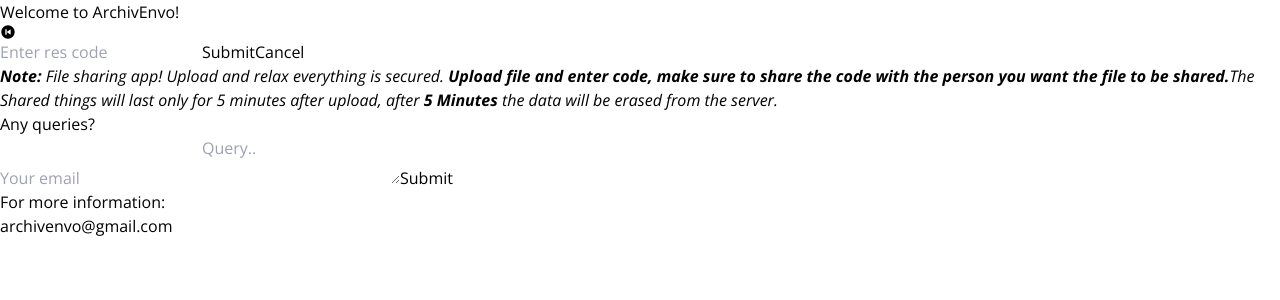
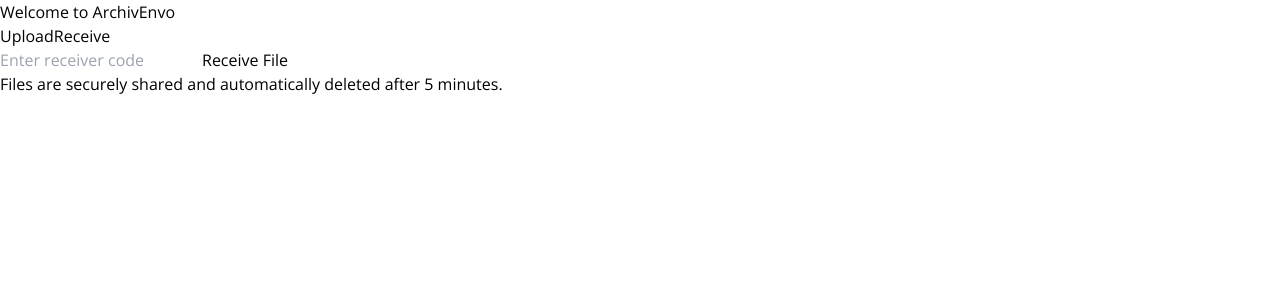
Before and after one commit to MohassinHussain/fylz, a React (Vite) app in the folder archivenvo/: page / in a window 1280 px wide. Both pictures are taken after a click on the button "Receive". Shown: the top 300 px of the page. Built offline with nearby package versions, Linux system fonts and the light colour scheme; a web font is replaced by a local one.

Commit message:
UI UX Updated

```diff
--- a/archivenvo/src/Components/LandingPage.jsx
+++ b/archivenvo/src/Components/LandingPage.jsx
@@ -1,469 +1,249 @@
-import React, { useEffect, useState, useRef } from "react";
-import axios from "axios";
-// import PreviousButton from "./PreviousButton";
-import { BiSolidSkipPreviousCircle } from "react-icons/bi";
-import TermsAndFooter from "./TermsAndFooter";
-// import DemoVideo from "./DemoVideo";
-import TextSender from "./TextSender";
-import Previous from "./Previous";
 
-import ReactGA from 'react-ga4';
 
-export default function LandingPage(props) {
-  // useEffect(()=>{
-  //   ReactGA.pageview(window.location.pathname)
-  // }, [])
-  ReactGA.send({
-    hitType: "pageview",
-    page: "/",
-    title: "LANDING"
-  })
-  //activators
-  const [receiveClicked, setReceiveClicked] = useState(false);
-  const [uploadClicked, setUploadClicked] = useState(false);
-  const [uploadFilesClicked, setUploadFilesClicked] = useState(false);
-  const [submitCodeClicked, setSubmitCodeClicked] = useState(false);
-  const [showDownloadButton, setShowDownloadButton] = useState(false);
-  const [alerter, setAlerter] = useState("");
-  const [showCode, setShowCode] = useState(false);
-  const [copiedCode, setCopiedCode] = useState(false);
+import React, { useState, useRef } from 'react';
+import axios from 'axios';
+import { BiSolidSkipPreviousCircle, BiUpload, BiDownload, BiCopy } from 'react-icons/bi';
 
-  //for text uploading
-  const [uploadTextClicked, setUploadTextClicked] = useState(false);
+const LandingPage = () => {
+  const [activeTab, setActiveTab] = useState('upload');
+  const [file, setFile] = useState(null);
+  const [code, setCode] = useState('');
+  const [receiverCode, setReceiverCode] = useState('');
+  const [alertMessage, setAlertMessage] = useState('');
+  const [isLoading, setIsLoading] = useState(false);
+  const [isUploading, setIsUploading] = useState(false);
+  const [isReceiving, setIsReceiving] = useState(false);
+  const [uploadProgress, setUploadProgress] = useState(0);
+  const [receiveProgress, setReceiveProgress] = useState(0);
+  const [receivedFile, setReceivedFile] = useState(null);
+  const [uploadAlertMessage, setUploadAlertMessage] = useState('');
+  const [receiveAlertMessage, setReceiveAlertMessage] = useState('');
+  const [sharableCode, setSharableCode] = useState(null); // Added state for sharable code
+  const fileInputRef = useRef(null);
 
-  //file
-  const [selectedFile, setSelectedFile] = useState("");
-  const [code, setCode] = useState("");
+  const handleFileChange = (e) => {
+    setFile(e.target.files[0]);
+  };
 
-  //encoding code
-  const [secretCode, setSecretCode] = useState("");
+  const handleUpload = async (e) => {
+    e.preventDefault();
+    if (!file || !code) {
+      setUploadAlertMessage("Please select a file and enter a code.");
+      return;
+    }
 
-  //receive
-  const [receiverCode, setReceiverCode] = useState("");
-  //cancel request
-  const cancelTokenSource = useRef(null);
-
-  // useEffect(()=>{
-  //   console.log(typeof(selectedFile));
-  // }, [])
-
-  let encoded = "";
-  const [dispCode, setDispCode] = useState("");
-
-  //upload clicked
-  const submitFilesCode = async (e) => {
-    e.preventDefault();
-    if (code === "" || code === " ") {
-      setAlerter("Enter code First..");
-    } else {
-      // console.log(code, selectedFile);
-      const chars =
-        "ABCDEFGHIJKLMNOPQRSTUVWXYZASDaasddhsnkfdjrtuoeosjWERTYUIOP{:MXK<C>LSMSHAK<>shskshwik";
-      let result = "";
-      for (let i = 0; i < 6; i++) {
-        result += chars.charAt(Math.floor(Math.random() * chars.length));
-      }
-      //  setCode("code+result")
-      encoded = code + result;
-      setUploadFilesClicked(true);
-      setDispCode(encoded);
+    setIsUploading(true);
+    setUploadProgress(0);
     const formData = new FormData();
-      formData.append("code", encoded);
-      formData.append("file", selectedFile);
-
-      cancelTokenSource.current = axios.CancelToken.source();
+    formData.append("file", file);
+    formData.append("code", code);
 
     try {
-        const result = await axios.post(
+      const response = await axios.post(
         "https://archivenvo.onrender.com/file-upload",
         formData,
         {
-            headers: {
-              "Content-Type": "multipart/form-data",
+          headers: { "Content-Type": "multipart/form-data" },
+          onUploadProgress: (progressEvent) => {
+            const percentCompleted = Math.round((progressEvent.loaded * 100) / progressEvent.total);
+            setUploadProgress(percentCompleted);
           },
-            cancelToken: cancelTokenSource.current.token,
         }
       );
-        //
-        setShowCode(true);
-        console.log(result.data);
-        setAlerter("Uploaded");
-
-        // setCode("");x
-        // setSelectedFile();
-        setUploadFilesClicked(false);
+      setSharableCode(code); // Set sharable code after successful upload
+      setUploadAlertMessage("File uploaded successfully!");
     } catch (error) {
-        if (axios.isCancel(error)) {
-          console.log("Request canceled:", error.message);
-        } else {
-          console.log("ERROR NEAR UPLOADING CANCELLATION", error);
-        }
-        setUploadFilesClicked(false);
-      }
+      setUploadAlertMessage("Error uploading file. Please try again.");
+    } finally {
+      setIsUploading(false);
+      setUploadProgress(0);
     }
   };
 
-  function cancelled() {
-    setUploadFilesClicked(false);
-    if (cancelTokenSource.current) {
-      cancelTokenSource.current.cancel("Operation canceled by the user.");
-    }
+  const handleReceive = async (e) => {
+    e.preventDefault();
+    if (!receiverCode) {
+      setReceiveAlertMessage("Please enter a receiver code.");
+      return;
     }
 
-  const [received, setReceived] = useState(null);
-  const [url, setUrl] = useState("");
-
-  const [receivedUserText, setReceivedUserText] = useState("");
-
-  const submittedReceiveCode = async (e) => {
-    e.preventDefault();
-    // console.log(receiverCode);
-    setSubmitCodeClicked(true);
-    cancelTokenSource.current = axios.CancelToken.source();
-
+    setIsReceiving(true);
+    setReceiveProgress(0);
     try {
       const response = await axios.post(
         "https://archivenvo.onrender.com/file-get",
+        { receiverCode },
         {
-          receiverCode,
+          onDownloadProgress: (progressEvent) => {
+            const percentCompleted = Math.round((progressEvent.loaded * 100) / progressEvent.total);
+            setReceiveProgress(percentCompleted);
           },
-        { cancelToken: cancelTokenSource.current.token }
+        }
       );
-      const fileName = response.data.data?.fileName;
-      const userText = response.data.data.userText;
-      setReceivedUserText(response.data.data.userText);
-      // console.log(receivedUserText);
-
-      if (fileName) {
-        setUrl(`https://archivenvo.onrender.com/my-files/${fileName}`);
-        setReceived(response.data.data);
-        setAlerter("Got File");
-        setShowDownloadButton(true);
-
-        // setSubmitCodeClicked(false);
+      if (response.data.data.fileName) {
+        setReceivedFile({
+          fileName: response.data.data.fileName,
+          url: `https://archivenvo.onrender.com/my-files/${response.data.data.fileName}`
+        });
+        setReceiveAlertMessage("File received successfully!");
       } else {
-        // console.error("No fileName in response data");
-        // setAlerter("No file exist with the code/ please enter precisely");
-        if (userText) {
-          console.log("USER TEXT RECEIVED: ", userText);
-          setAlerter("The required test is: ");
-          // setSubmitCodeClicked(false);
-        } else {
-          setSubmitCodeClicked(false);
-          console.error("No fileName in response data");
-          setAlerter(
-            "No file/ text exist with the code. Please enter precisely"
-          );
+        setReceiveAlertMessage("No file found with this code.");
       }
-        setSubmitCodeClicked(false);
-      }
-      setReceiverCode("");
-      setSubmitCodeClicked(false);
     } catch (error) {
-      if (axios.isCancel(error)) {
-        console.log("Request canceled:", error.message);
-      } else {
-        // console.log("ERROR NEAR UPLOADING", error);
-      }
-      setUploadFilesClicked(false);
+      setReceiveAlertMessage("Error receiving file. Please try again.");
+    } finally {
+      setIsReceiving(false);
+      setReceiveProgress(0);
     }
   };
 
-  function submittedQuery() {
-    alert("Submitted");
+  const handleDownload = () => {
+    if (receivedFile) {
+      window.open(receivedFile.url, "_blank", "noreferrer");
     }
+  };
 
-  function getFile() {
-    if (received) {
-      setUrl(`https://archivenvo.onrender.com/my-files/${received.fileName}`);
-      window.open(
-        `https://archivenvo.onrender.com/my-files/${received.fileName}`,
-        "_blank",
-        "noreferrer"
-      );
+  const handleCopyCode = () => {
+    if (sharableCode) {
+      navigator.clipboard.writeText(sharableCode).then(() => {
+        setUploadAlertMessage("Code copied to clipboard!");
+        setTimeout(() => {
+          setUploadAlertMessage(null);
+        }, 3000);
+      }, (err) => {
+        console.error('Could not copy text: ', err);
+      });
     }
-  }
-
-  function handleDown() {
-    if (url && received) {
-      axios
-        .get(url, { responseType: "blob" }) // Make sure to use 'blob' response type
-        .then((response) => {
-          const blob = new Blob([response.data], {
-            type: response.headers["content-type"],
-          });
-          const link = document.createElement("a");
-          link.href = URL.createObjectURL(blob);
-          link.download = received.fileName || "downloaded-file"; // Fallback filename
-          document.body.appendChild(link);
-          link.click();
-          document.body.removeChild(link); // Clean up the link element
-          URL.revokeObjectURL(link.href); // Release memory
-        })
-        .catch((error) => {
-          console.error("Error downloading file:", error);
-        });
-    } else {
-      console.error("URL or received data is not set");
-    }
-  }
-  const [preClicked, setPreClicked] = useState(true);
-  // function previousClicked() {
-  //   // setPreClicked(true);
-  //   setUploadClicked(false);
-  //   setReceiveClicked(false);
-  //   setShowCode(false);
-  //   setAlerter("");
-  // }
-
-  function onCopy(e) {
-    e.preventDefault();
-    // let copied = senderCode
-    if (dispCode) {
-      navigator.clipboard
-        .writeText(dispCode)
-        .then(() => {
-          // alert("Text copied to clipboard and hidden");
-          setAlerter("Code copied to clipboard");
-        })
-        .catch((err) => {
-          console.error("Failed to copy text: ", err);
-        });
-      setCode("");
-      setCopiedCode(true);
-    } else {
-      console.error("Code is empty");
-    }
-  }
-
-  function onTextCopy(e) {
-    e.preventDefault();
-    if (receivedUserText) {
-      navigator.clipboard
-        .writeText(receivedUserText)
-        .then(() => {
-          // alert("Text copied to clipboard and hidden");
-          setAlerter("Text copied to clipboard");
-          setReceiverCode("");
-        })
-        .catch((err) => {
-          console.error("Failed to copy text: ", err);
-        });
-      setCode("");
-      setCopiedCode(true);
-    } else {
-      console.error("text is empty");
-    }
-  }
+  };
 
   return (
-    <div className="grid mt-16 mx-10 md:mx-96 ">
-      {/* <div className="logo">
-        <img
-          src="/inSiteLogo.jpg"
-          className="rounded w-full mb-10 mix-blend-lighten hover:translate-y-3 hover:translate-x-6 hover:drop-shadow-lg hover:transition-all"
-          alt=""
-        />
+    <div className="min-h-screen bg-gradient-to-br from-blue-900 via-purple-900 to-pink-900 flex items-center justify-center px-4">
+      <div className="bg-white bg-opacity-10 backdrop-filter backdrop-blur-lg rounded-3xl p-8 w-full max-w-md shadow-2xl">
+        <h1 className="text-4xl font-bold text-center text-white mb-8">Welcome to ArchivEnvo</h1>
 
-      </div> */}
-
-      <div className=" text-white border-x-2 border-y-1  font-bold rounded-b rounded-full p-4">
-        <h1 className="text-4xl text-center">Welcome to ArchivEnvo!</h1>
+        <div className="flex mb-6">
+          <button
+            className={`flex-1 py-2 rounded-l-full transition-colors duration-300 ${activeTab === 'upload' ? 'bg-blue-500 text-white' : 'bg-gray-200 text-gray-700'}`}
+            onClick={() => setActiveTab('upload')}
+          >
+            Upload
+          </button>
+          <button
+            className={`flex-1 py-2 rounded-r-full transition-colors duration-300 ${activeTab === 'receive' ? 'bg-blue-500 text-white' : 'bg-gray-200 text-gray-700'}`}
+            onClick={() => setActiveTab('receive')}
+          >
+            Receive
+          </button>
         </div>
 
-      <div className="rounded-3xl hover:border-blue-400 bg-gradient-to-t from-black to-gray-900 hover:transition-all border-x-2 border-y-2 mb-10 to-b md:items-center md:flex md:flex-col  p-10 grid">
-        {/* //Dialog box */}
-        <div className="text-red-400 text-2xl font-bold">{alerter}</div>
-        {(uploadClicked || receiveClicked) && preClicked && (
-          // <BiSolidSkipPreviousCircle
-          //   className="text-cyan-100 w-8 h-8 ml-64 md:ml-96"
-          //   onClick={previousClicked}
-          // />
-          <Previous
-            setUploadClicked={setUploadClicked}
-            setReceiveClicked={setReceiveClicked}
-            setShowCode={setShowCode}
-            setAlerter={setAlerter}
-          />
-        )}
-        {/* <h1>{code}</h1> */}
-        {showCode && (
-          <div className="grid">
-            <h2 className="text-white">
-              Your file lasts for 5 mins, share this code: <b>{dispCode}</b>
-            </h2>
-            <button
-              onClick={onCopy}
-              className="mt-2 mb-3 bg-gradient-to-r from-gray-200 to-gray-500 font-semibold rounded-full  p-2  hover:bg-purple-300 hover:font-bold"
-            >
-              Copy
-            </button>
-            {/* <div className="text-red-400 text-2xl font-bold">{alerter}</div> */}
+        {activeTab === 'upload' && uploadAlertMessage && (
+          <div className="bg-yellow-100 border-l-4 border-yellow-500 text-yellow-700 p-4 mb-4 rounded" role="alert">
+            <p>{uploadAlertMessage}</p>
           </div>
         )}
-        {/* <button className="previous bg-red-400 m-1 w-4 h-4 rounded-full" /> */}
-        {uploadClicked && !showCode ? (
-          <form action="" className="grid">
+        {activeTab === 'receive' && receiveAlertMessage && (
+          <div className="bg-yellow-100 border-l-4 border-yellow-500 text-yellow-700 p-4 mb-4 rounded" role="alert">
+            <p>{receiveAlertMessage}</p>
+          </div>
+        )}
+
+        {activeTab === 'upload' ? (
+          <form onSubmit={handleUpload} className="space-y-4">
+            <div className="relative">
               <input
-              className="p-2 border-x-2 border-y-2 rounded-full bg-slate-500"
                 type="file"
-              onChange={(e) => setSelectedFile(e.target.files[0])}
-              name="file"
+                ref={fileInputRef}
+                onChange={handleFileChange}
+                className="hidden"
+                aria-label="Choose file"
               />
+              <button
+                type="button"
+                onClick={() => fileInputRef.current.click()}
+                className="w-full bg-gray-100 text-gray-700 py-2 px-4 rounded-full hover:bg-gray-200 transition-colors duration-300 flex items-center justify-center"
+              >
+                <BiUpload className="mr-2" aria-hidden="true" />
+                <span>{file ? file.name : 'Choose File'}</span>
+              </button>
+            </div>
             <input
               type="text"
               value={code}
               onChange={(e) => setCode(e.target.value)}
-              className="mt-3 rounded p-2"
               placeholder="Enter code"
+              className="w-full bg-gray-100 text-gray-700 py-2 px-4 rounded-full focus:outline-none focus:ring-2 focus:ring-blue-500"
+              aria-label="Enter code"
             />
-
-            {/* uploadFilesbutton */}
             <button
               type="submit"
-              onClick={submitFilesCode}
-              className="mt-5 bg-gradient-to-r from-gray-200 to-gray-500 font-semibold rounded-full ml-3  p-2  hover:bg-purple-300 hover:font-bold"
+              disabled={isUploading}
+              className="w-full bg-blue-500 text-white py-2 px-4 rounded-full hover:bg-blue-600 transition-colors duration-300 flex items-center justify-center"
             >
-              {uploadFilesClicked ? "Uploading..." : "Upload files"}
+              {isUploading ? "Uploading..." : "Upload File"}
             </button>
-            {/* {uploadFilesClicked &&  <button
-              // type="submit"
-              onClick={cancelled}
-              className="mt-5 bg-red-400 rounded ml-3  p-2  hover:bg-purple-300 hover:font-bold"
+           <div className='flex justify-center'>
+           <span></span>
+           <button
+              onClick={handleCopyCode}
+              className="text-black ml-3  bg-slate-50 rounded px-2 py-1 hover:bg-slate-200 transition-colors duration-300"
             >
-              Cancel
-            </button>} */}
-            <button
-              // type="submit"
-              onClick={cancelled}
-              className="bg-gradient-to-r from-red-200 to-gray-500 font-semibold mt-5  rounded-full ml-3  p-2  hover:bg-purple-300 hover:font-bold"
-            >
-              Cancel
+              Copy code
             </button>
+           </div>
+            {isUploading && (
+              <div className="w-full bg-gray-200 rounded-full h-2.5 dark:bg-gray-700 mt-2">
+                <div className="bg-blue-600 h-2.5 rounded-full" style={{ width: `${uploadProgress}%` }}></div>
+              </div>
+            )}
           </form>
         ) : (
-          !receiveClicked &&
-          // upload button : add -> && !uploadTextClicked) to hide upload button
-          !showCode && (
+          <form onSubmit={handleReceive} className="space-y-4">
+            <input
+              type="text"
+              value={receiverCode}
+              onChange={(e) => setReceiverCode(e.target.value)}
+              placeholder="Enter receiver code"
+              className="w-full bg-gray-100 text-gray-700 py-2 px-4 rounded-full focus:outline-none focus:ring-2 focus:ring-blue-500"
+              aria-label="Enter receiver code"
+            />
             <button
-              onClick={() => setUploadClicked(true)}
-              className="mt-5 bg-gradient-to-r from-gray-200 to-gray-500 font-semibold rounded-full md:w-40 md:justify-center md:flex  p-2   hover:bg-purple-300 hover:font-bold"
+              type="submit"
+              disabled={isReceiving}
+              className="w-full bg-blue-500 text-white py-2 px-4 rounded-full hover:bg-blue-600 transition-colors duration-300 flex items-center justify-center"
             >
-              Upload
+              {isReceiving ? "Receiving..." : "Receive File"}
             </button>
-          )
+            {isReceiving && (
+              <div className="w-full bg-gray-200 rounded-full h-2.5 dark:bg-gray-700 mt-2">
+                <div className="bg-blue-600 h-2.5 rounded-full" style={{ width: `${receiveProgress}%` }}></div>
+              </div>
+            )}
+          </form>
         )}
 
-        {/* //receive form */}
-
-        {receiveClicked ? (
-          <form action="" className="grid">
-            {receivedUserText && (
-              <div>
-                <h3 className="bg-yellow-100 font-bold p-2 rounded">
-                  {" "}
-                  {receivedUserText}
-                </h3>
+        {activeTab === 'receive' && (
+          <>
+            {receivedFile && (
+              <div className="mt-4 p-4 bg-white bg-opacity-20 rounded-lg">
+                <p className="text-white mb-2">Received file: {receivedFile.fileName}</p>
                 <button
-                  onClick={onTextCopy}
-                  className="mt-2 mb-3 bg-gradient-to-r from-gray-200 to-gray-500 font-semibold rounded-full  p-2  hover:bg-purple-300 hover:font-bold"
+                  onClick={handleDownload}
+                  className="w-full bg-green-500 text-white py-2 px-4 rounded-full hover:bg-green-600 transition-colors duration-300 flex items-center justify-center"
                 >
-                  Copy
+                  <BiDownload className="mr-2" />
+                  Download File
                 </button>
               </div>
             )}
-            <input
-              type="text"
-              className="mt-5 rounded p-2"
-              value={receiverCode}
-              placeholder="Enter res code"
-              onChange={(e) => setReceiverCode(e.target.value)}
-            />
-
-            <button
-              type="submit"
-              onClick={submittedReceiveCode}
-              className="mt-5 bg-gradient-to-r from-gray-200 to-gray-400 font-semibold rounded-full  md:justify-center md:flex  p-2   hover:bg-purple-300 hover:font-bold"
-            >
-              {submitCodeClicked ? "Submitting..." : "Submit"}
-            </button>
-            <button
-              // type="submit"
-              onClick={cancelled}
-              className="bg-gradient-to-r from-red-200 to-gray-500 font-semibold mt-5  rounded-full   p-2  hover:bg-purple-300 hover:font-bold"
-            >
-              Cancel
-            </button>
-          </form>
-        ) : (
-          // add -> && !uploadTextClicked) to hide receive button
-          !uploadClicked && (
-            <button
-              onClick={() => setReceiveClicked(true)}
-              className="mt-5 bg-gradient-to-r from-blue-200 to-gray-500 font-semibold rounded-full md:w-40 md:justify-center md:flex  p-2   hover:font-bold"
-            >
-              Receive
-            </button>
-          )
-        )}
-        {(uploadClicked || receiveClicked) &&
-          !uploadClicked &&
-          showDownloadButton && (
-            <>
-              <h1 className="mt-5 bg-gray-200 rounded w-fit">
-                {received && received.fileName}
-              </h1>
-              <div className="flex items-center justify-center">
-                <button
-                  onClick={handleDown}
-                  className="bg-green-300 w-28 mt-8 mb-10 rounded hover:font-bold hover:bg-purple-200"
-                >
-                  DOWNLOAD
-                </button>
-              </div>
           </>
         )}
 
-        {!uploadClicked && !receiveClicked && !uploadTextClicked && (
-          <button
-            onClick={(e) => setUploadTextClicked(true)}
-            className="bg-white mt-5 rounded-full p-2 md:w-40"
-          >
-            Upload text
-          </button>
-        )}
-        {!uploadClicked && !receiveClicked && (
-          <div>
-            {uploadTextClicked && (
-              <TextSender
-                alerter={alerter}
-                setAlerter={setAlerter}
-                setUploadTextClicked={setUploadTextClicked}
-              />
-            )}
+        <p className="text-sm text-gray-300 mt-6 text-center">
+          Files are securely shared and automatically deleted after 5 minutes.
+        </p>
       </div>
-        )}
-      </div>
-
-      <h3>
-        <i className=" text-gray-200">
-          <b className="font-bold">Note: </b>
-          File sharing app! Upload and relax everything is secured.{" "}
-          <b>
-            {" "}
-            Upload file and enter code, make sure to share the code with the
-            person you want the file to be shared.
-          </b>
-          The Shared things will last only for 5 minutes after upload, after{" "}
-          <b> 5 Minutes </b> the data will be erased from the server.
-        </i>
-      </h3>
-
-      {/* <img className="w-20 h-20" src={received && received.fileName} alt="" />  */}
-
-      {/* Terms and footer */}
-      {/* <DemoVideo></DemoVideo> */}
-      <TermsAndFooter />
     </div>
   );
-}
+};
+
+export default LandingPage;
```
Lines whose indentation alone changed are shown as unchanged.
